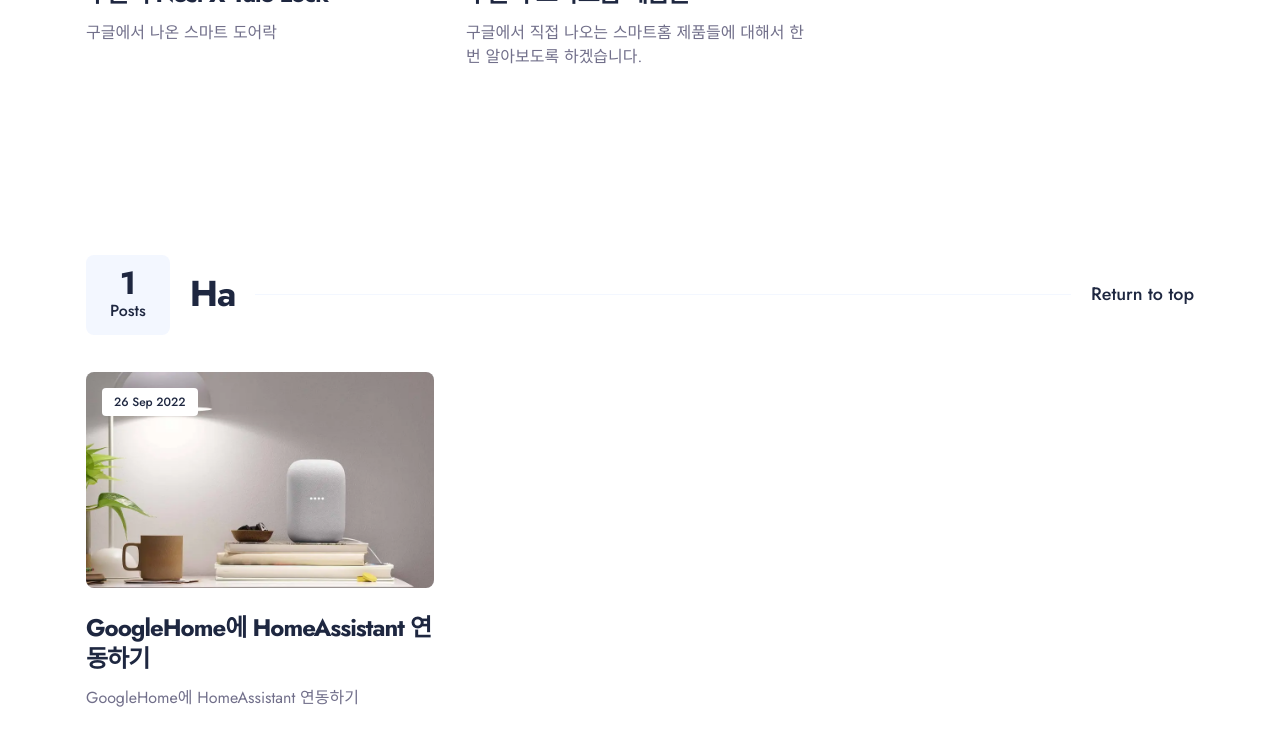
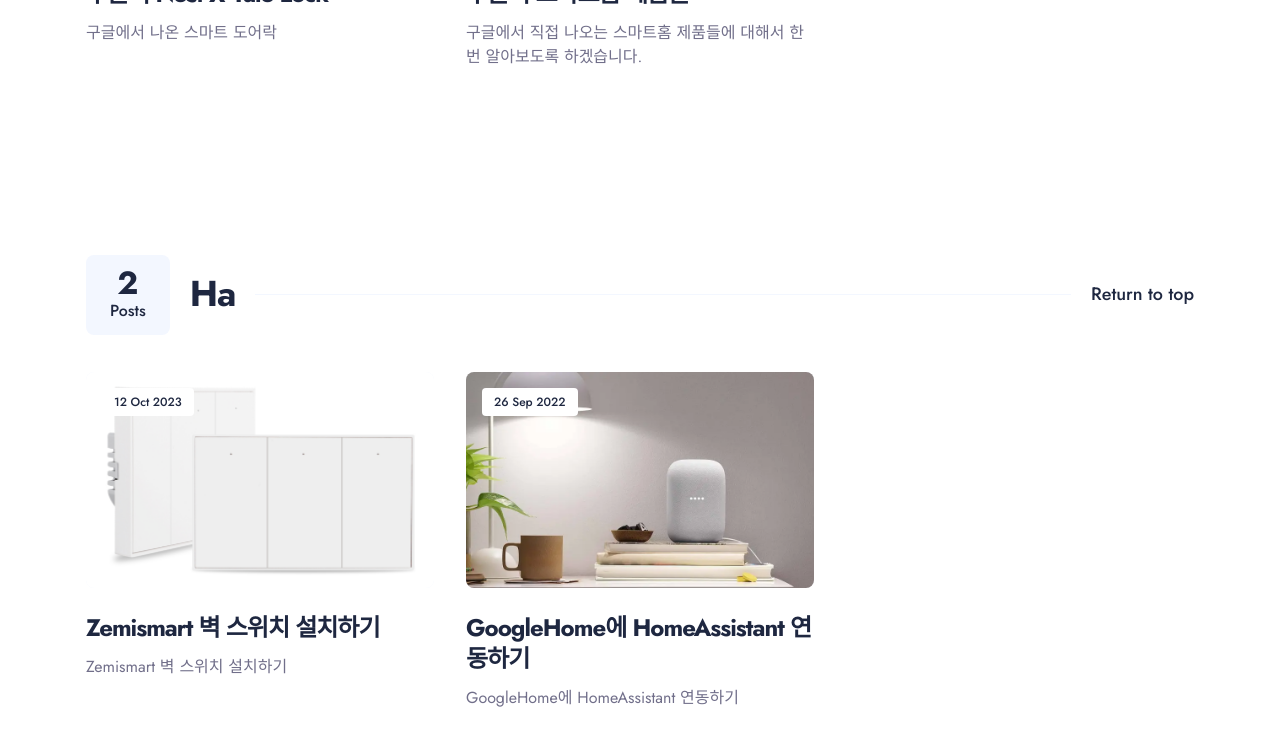
Before and after one commit to alfred-byjw/alfred-byjw.github.com, a Jekyll site: the page built from _pages/tags.html, in a window 1280 px wide and 900 px high, scrolled down 1905 px. Shown: the top 746 px of the window. Built offline with Jekyll 4.4.1, drawn with Linux system fonts in a browser that asks for light colours; nearby versions of some CDN libraries; some of the changed lines change nothing that is shown.

Commit message:
포스팅

```diff
--- /dev/null
+++ b/_posts/2023-10-12-ZemiSmart_Doorlock.md
@@ -0,0 +1,89 @@
+---
+layout: post
+title: "Zemismart 벽 스위치 설치하기"
+description: "Zemismart 벽 스위치 설치하기"
+date:   2023-10-12 15:01:35 +0300
+image:  '/images/zemismart.png'
+tags:   [ha]
+---
+
+
+## Zemismart 벽 스위치 설치하기
+
+이번에 벽의 천장등 스위치를 스마트 스위치로 변경해보았습니다. 알리에서 Zemismart 벽 스위치를 구입하여 설치하였고
+생각보다는 쉽게 설치를 할 수 있었습니다.
+
+해당 스위치는 중선선이 없는 2선식이고(저희나라는 대부분 2선식입니다.) 통신방식은 Zigbee 통신을 지원하는 기기였습니다.
+
+## 설치
+
+![](https://miro.medium.com/v2/resize:fit:4800/format:webp/1*RrxYfn6a6kmGOuMKQvqpeQ.jpeg)
+
+포장은 다음과 같이 되어 있습니다. 버튼 스위치에 따라서 1개~4개까지 있는데 같은 박스를 이용하는거 같았습니다.
+
+![](https://miro.medium.com/v2/resize:fit:4800/format:webp/1*EK4aKiB9jF3ZaYSGs9SfvQ.jpeg)
+
+내용 구성은 다음과 같습니다.
+
+- 스위치 본체
+- 설명서
+- 나사
+
+![](https://miro.medium.com/v2/resize:fit:4800/format:webp/1*psYVPu1TlZUZsfMTE5edwA.jpeg)
+
+본체 뒷쪽을 보면 다음과 같습니다.
+
+- L : 전원선, 전기가 들어오는 선을 넣어줍니다.
+- L1~L3 : 스위치 전선이 들어오는 부분입니다.
+
+![](https://miro.medium.com/v2/resize:fit:4800/format:webp/1*1LUb7UsK4Bd5PNbV2p4qQA.jpeg)
+
+윈쪽의 나사를 풀고 선을 넣어준다음에 나사를 조여서 선을 고정시켜주는 방식입니다.
+
+![](https://miro.medium.com/v2/resize:fit:4800/format:webp/1*cSAQdU0LpcV-ZeZZ54yBLA.jpeg)
+
+스위치 커버를 벗기면 다음과 같이 파란색으로 스위치가 있는데 이 스위치가 눌리면서 토글이 되며 On/Off가 되는 구조였습니다.
+
+![](https://miro.medium.com/v2/resize:fit:4800/format:webp/1*g0ks0CMqnyijfJUrZidxGw.jpeg)
+
+하단에는 드라이버를 넣어서 스위치 커버를 열어주게끔 되어 있습니다.
+
+![](https://miro.medium.com/v2/resize:fit:4800/format:webp/1*w_LiwXjJbiVvsBJzKkgXBA.jpeg)
+
+집 벽에 있는 스위치를 제거해줍니다. 그럼 다음과 같이 선이 나타나는데 기존에 연결을 확인하여 전원용 선인지 스위치용 선인지 확인합니다.
+
+(** 반드시 전에는 써킷박스(=두꺼비집)에서 전등 부분을 꺼주어야 합니다.)
+
+![](https://miro.medium.com/v2/resize:fit:4800/format:webp/1*lAbPZc9EBnPN9Q3kFHU-kw.jpeg)
+
+연결을 하고 나사를 조여줍니다. 그 다음 벽에 다시 고정시켜줍니다.
+
+![](https://miro.medium.com/v2/resize:fit:4800/format:webp/1*X9Ydm0ovnbBja6vd_n4cnQ.jpeg)
+
+그럼 다음과 같은 모습이 됩니다.
+
+![](https://miro.medium.com/v2/resize:fit:4800/format:webp/1*ELj9lAvGzWGMTasmGWGNAA.jpeg)
+
+스위치 커버까지 닫으면 설치는 끝이 납니다.
+
+---
+
+## 설정
+
+![](https://miro.medium.com/v2/resize:fit:4800/format:webp/1*TqH2Y1M2VV8tmBnVd52yDQ.png)
+
+저는 HomeAssistant에 연동을 시켜주었습니다. Zigbee2MQTT로 연동을 해주니 바로 잡혔습니다.
+스위치를 페어링 모드로 들어가게 하려면 버튼을 15~20초 누르고 있어주면 불빛이 반짝반짝하면서 자동으로 잡히게 됩니다.
+
+![](https://miro.medium.com/v2/resize:fit:4800/format:webp/1*j10LEczKmhke8nSzqsiYtw.png)
+
+연동이 잘되어서 별도의 스위치가 3개 잘 잡힌것을 확인할 수 있습니다.
+
+---
+
+## 아쉬운 점
+
+![](https://miro.medium.com/v2/resize:fit:4800/format:webp/1*zaV4pwr5ZpuZFnaKQhrczQ.jpeg)
+
+위에 표시한 부분이 인디케이터로 불이 켜졌는지 꺼졌는지 확인할 수 있는 부분인데 여기 불빛이 너무 약해서 실제로 인디케이터의 역할을
+제대로 못한다는게 조금 아쉬웠습니다.
```
Also changed, not shown: _posts/2023-10-09-HomeAssistant_Connect_GoogleHome.md (+1 -1 lines), images/zemismart.png (added).
